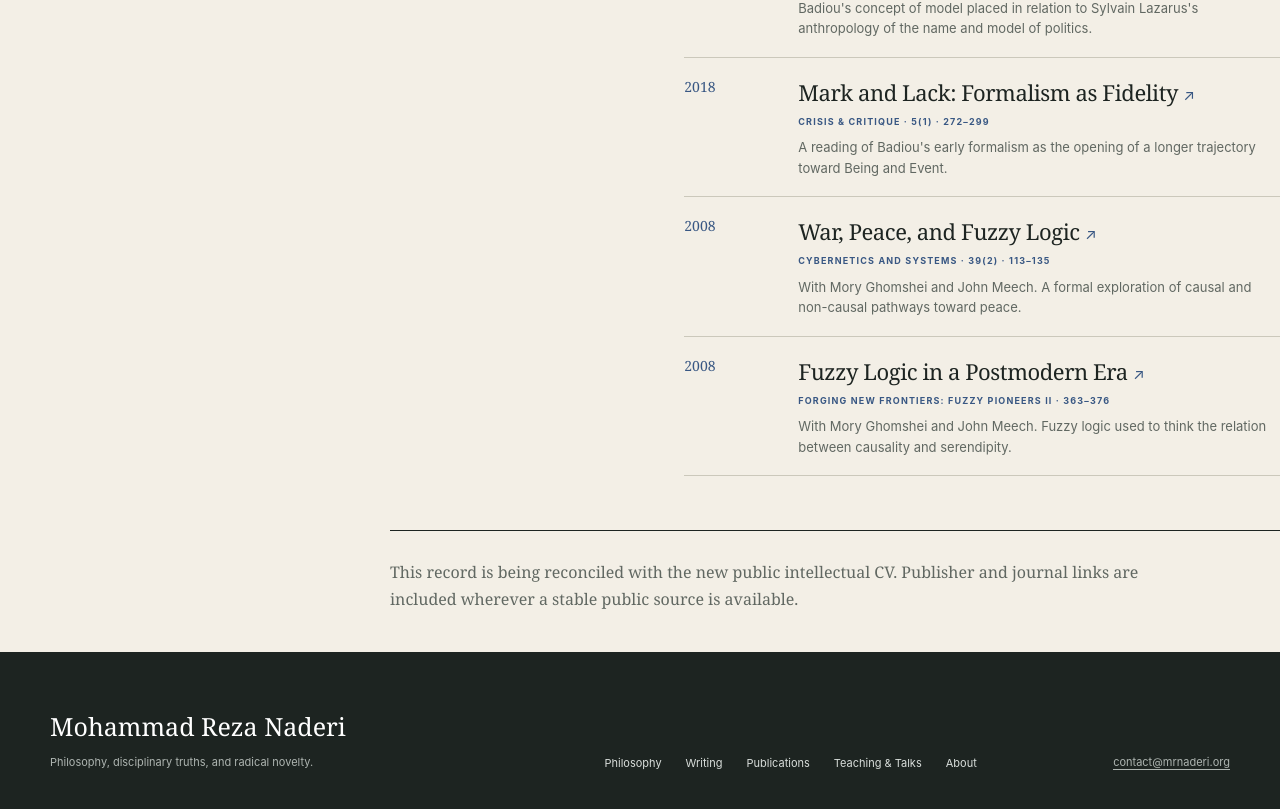
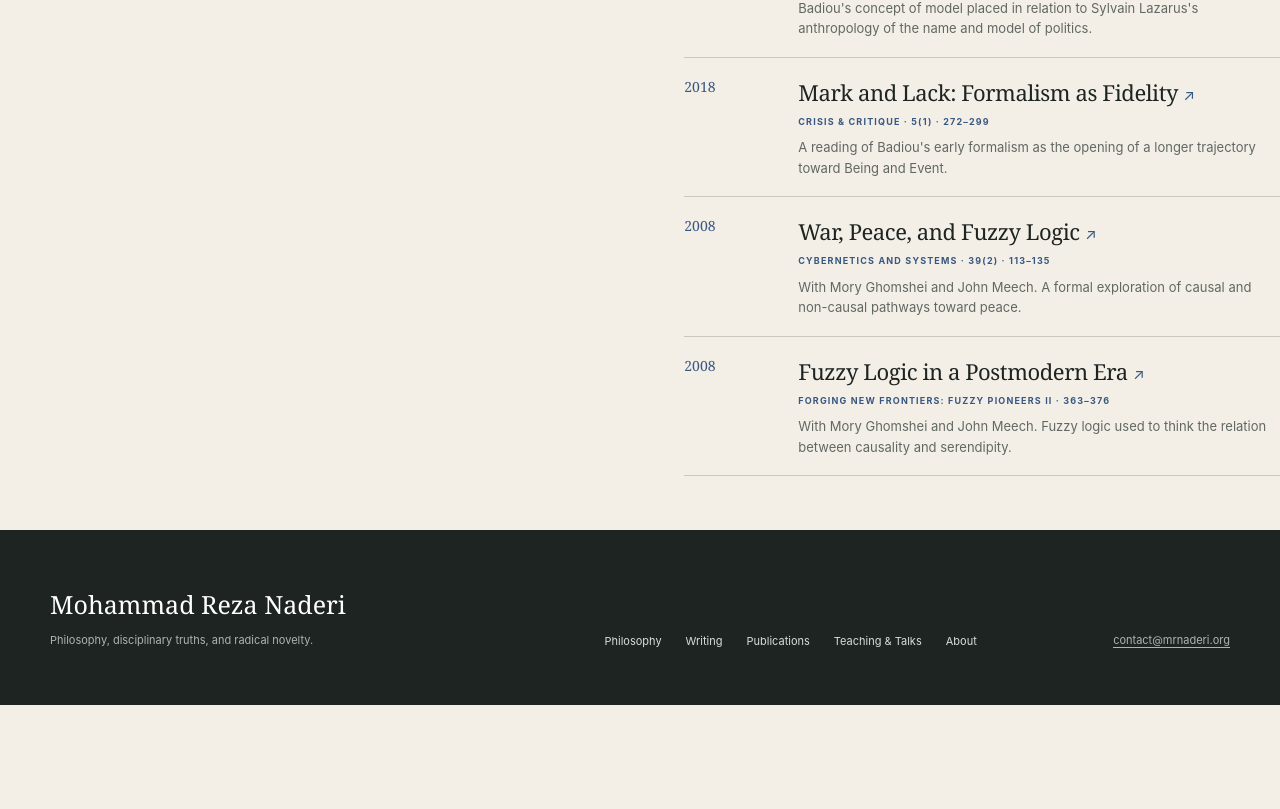
Before and after one commit to mohammad-naderi/mrnaderi.org, a Next.js app: page /publications in a window 1280 px wide. Shown: the part 2486-3295 px from the top of the page. After the commit the page ends 3191 px from the top, so only its background shows below. Built offline with nearby package versions, Linux system fonts and the light colour scheme.

Commit message:
Remove stale publications CV note

```diff
--- a/app/publications/page.tsx
+++ b/app/publications/page.tsx
@@ -143,14 +143,6 @@ export default function PublicationsPage() {
             ))}
           </div>
         </section>
-
-        <section className="record-note shell">
-          <p>
-            This record is being reconciled with the new public intellectual CV.
-            Publisher and journal links are included wherever a stable public
-            source is available.
-          </p>
-        </section>
       </main>
       <SiteFooter />
     </>
```
